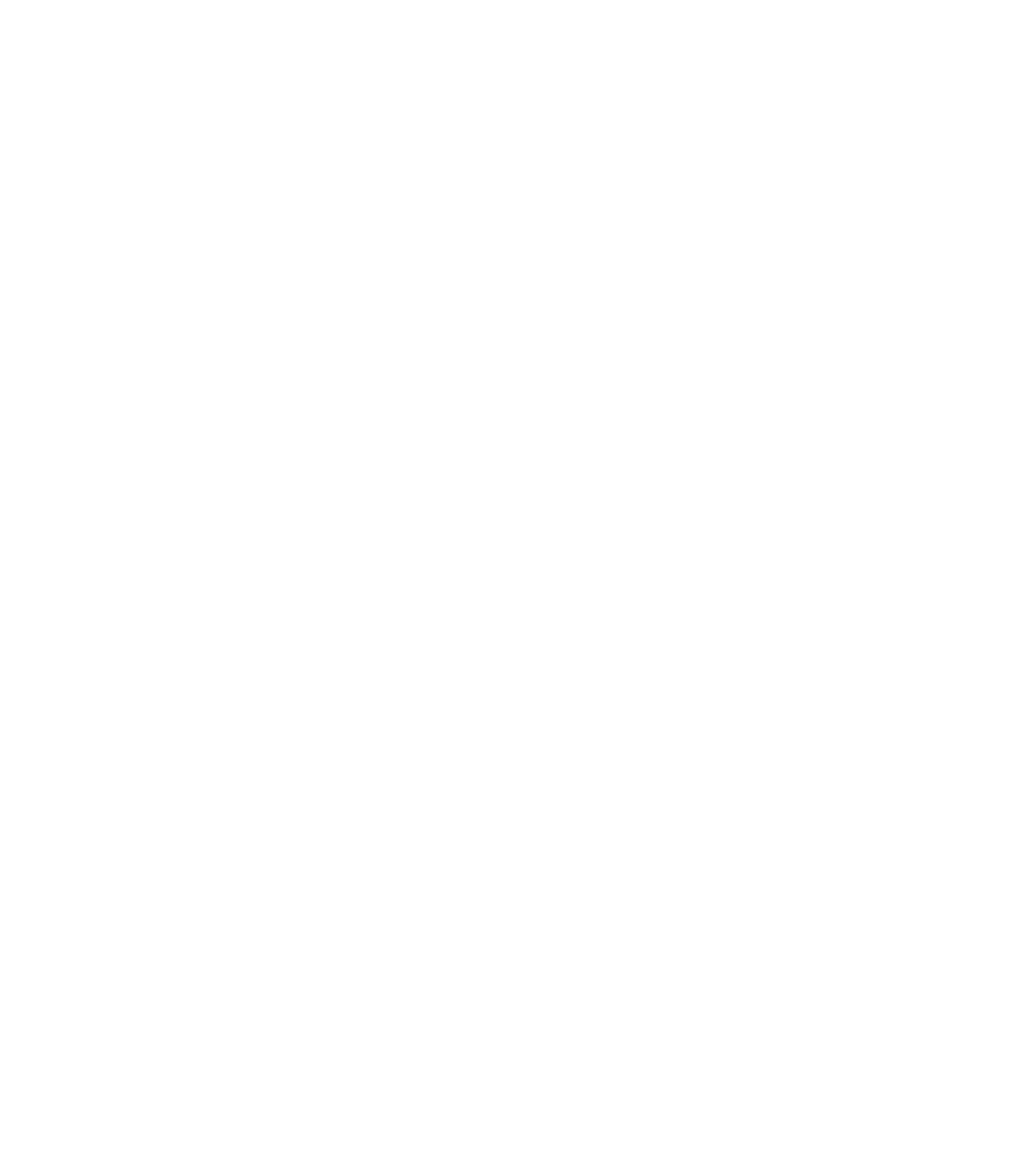
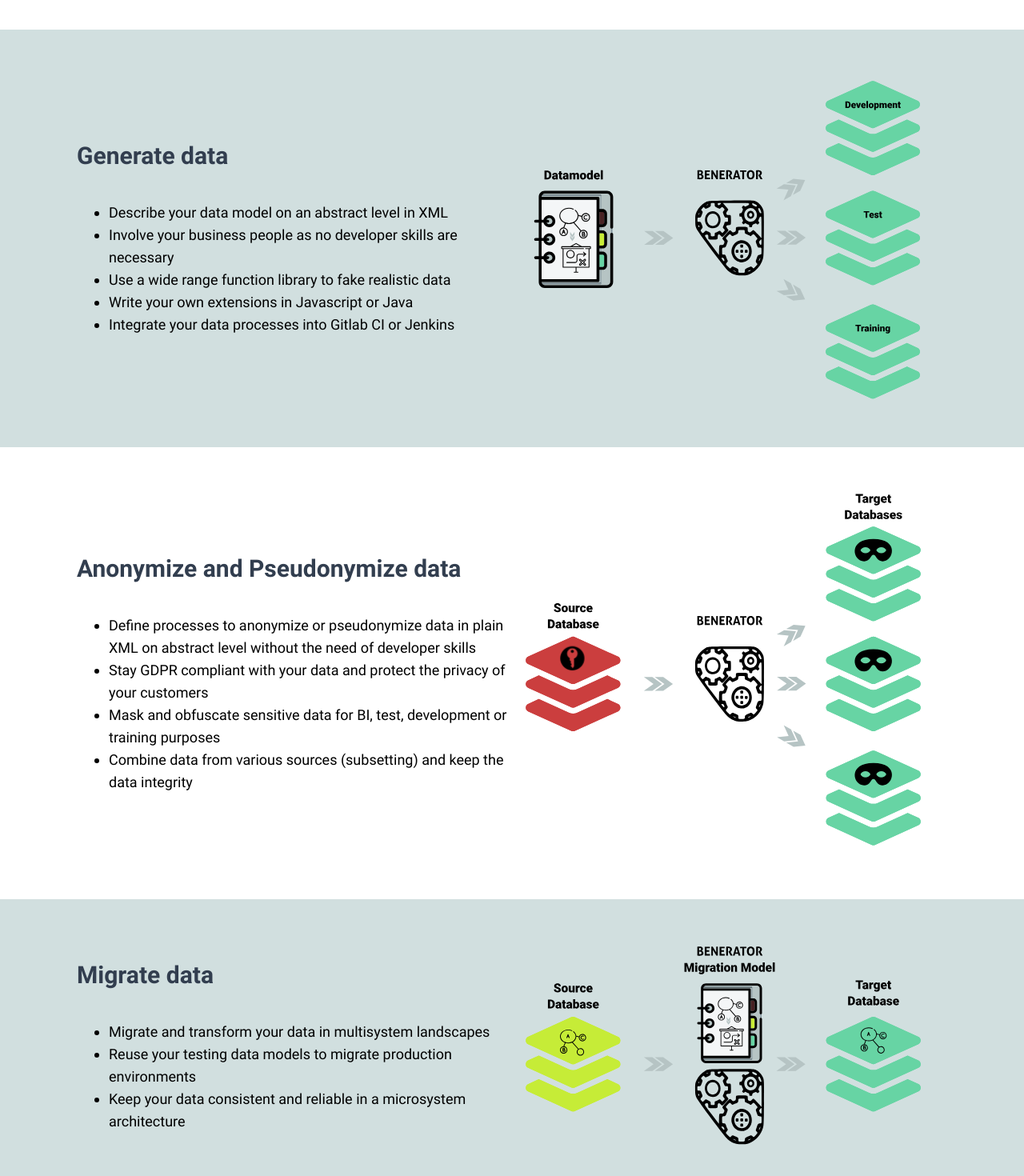
Before and after one commit to nguyenanhhao221/rapiddweller-challenge, a Next.js app: page / in a window 1280 px wide. Shown: the part 730-2200 px from the top of the page at 80% size. Before the commit the page ends 800 px from the top, so only its background shows below. Built offline with nearby package versions, Linux system fonts and the light colour scheme.

Commit message:
styles: restrucutre folder, add function section

```diff
--- /dev/null
+++ b/src/components/FunctionSection.tsx
@@ -0,0 +1,90 @@
+import Image from "next/image";
+import React from "react";
+import Img1 from "../../public/assets/images/product_landing_page/benerator_generate.svg";
+import Img2 from "../../public/assets/images/product_landing_page/benerator_anonymize.svg";
+import Img3 from "../../public/assets/images/product_landing_page/benerator_migrate.svg";
+
+export const FunctionSection = () => {
+  return (
+    <div>
+      {/* Each Item */}
+      <div className="odd:bg-background-light-blue even:bg-white">
+        <div className="wrapper grid grid-cols-1 px-5  py-12 md:grid-cols-2 md:place-items-center lg:px-24">
+          <div>
+            <h2>Generate data</h2>
+            <ol className="mt-10 list-disc pl-10 text-lg">
+              <li>Describe your data model on an abstract level in XML</li>
+              <li>
+                Involve your business people as no developer skills are
+                necessary
+              </li>
+              <li>Use a wide range function library to fake realistic data</li>
+              <li>Write your own extensions in Javascript or Java</li>
+              <li>Integrate your data processes into Gitlab CI or Jenkins</li>
+            </ol>
+          </div>
+          <Image
+            className="h-auto w-full place-self-center object-contain object-center"
+            src={Img1}
+            alt="generate data with benerator"
+          />
+        </div>
+      </div>
+      {/* Each Item */}
+      <div className="odd:bg-background-light-blue even:bg-white">
+        <div className="wrapper grid grid-cols-1 px-5  py-12 md:grid-cols-2 md:place-items-center lg:px-24">
+          <div>
+            <h2>Anonymize and Pseudonymize data</h2>
+            <ol className="mt-10 list-disc pl-10 text-lg">
+              <li>
+                Define processes to anonymize or pseudonymize data in plain XML
+                on abstract level without the need of developer skills
+              </li>
+              <li>
+                Stay GDPR compliant with your data and protect the privacy of
+                your customers
+              </li>
+              <li>
+                Mask and obfuscate sensitive data for BI, test, development or
+                training purposes
+              </li>
+              <li>
+                Combine data from various sources (subsetting) and keep the data
+                integrity
+              </li>
+            </ol>
+          </div>
+          <Image
+            className="h-auto w-full place-self-center object-contain object-center"
+            src={Img2}
+            alt="Anonymize and Pseudonymize data with benerator"
+          />
+        </div>
+      </div>
+      {/* Each Item */}
+      <div className="odd:bg-background-light-blue even:bg-white">
+        <div className="wrapper grid grid-cols-1 px-5  py-12 md:grid-cols-2 md:place-items-center lg:px-24">
+          <div>
+            <h2>Migrate data</h2>
+            <ol className="mt-10 list-disc pl-10 text-lg">
+              <li>Migrate and transform your data in multisystem landscapes</li>
+              <li>
+                Reuse your testing data models to migrate production
+                environments
+              </li>
+              <li>
+                Keep your data consistent and reliable in a microsystem
+                architecture
+              </li>
+            </ol>
+          </div>
+          <Image
+            className="h-auto w-full place-self-center object-contain object-center"
+            src={Img3}
+            alt="Migrate data data with benerator"
+          />
+        </div>
+      </div>
+    </div>
+  );
+};
--- a/src/components/Header.tsx
+++ /dev/null
@@ -1,49 +0,0 @@
-import Link from "next/link";
-import React, { useState } from "react";
-import { Navbar } from "./Navbar";
-import { MenuButton } from "./MenuButton";
-import { LanguageButton } from "./LanguageButton";
-
-export const Header = () => {
-  const [menuOpen, setMenuOpen] = useState<boolean>(false);
-
-  return (
-    <div className="flex items-center justify-between bg-primary p-5">
-      <div className="logo">
-        <Link
-          href="/"
-          className="p-5 font-aller text-[22.4px] text-white xs:text-5xl"
-        >
-          BENERATOR
-        </Link>
-      </div>
-      {/* Mobile Menu */}
-      <div className="block md:hidden">
-        <div
-          className={`fixed left-[20%] top-0 right-0 bottom-0 bg-primary pl-10 pr-5 pt-5 pb-20 ${
-            menuOpen ? `visible` : `invisible`
-          }`}
-        >
-          <div className="flex items-center justify-between">
-            <LanguageButton />
-            <div className="hamburger-menu-button">
-              <MenuButton menuOpen={menuOpen} setMenuOpen={setMenuOpen} />
-            </div>
-          </div>
-          <nav className="mt-20 md:mt-0">
-            <Navbar />
-          </nav>
-        </div>
-        <div className={`pb-2 ${menuOpen ? `hidden` : `block`}`}>
-          <MenuButton menuOpen={menuOpen} setMenuOpen={setMenuOpen} />
-        </div>
-      </div>
-
-      {/* Desktop Menu */}
-      <div className="hidden md:flex md:items-center md:gap-12">
-        <Navbar />
-        <LanguageButton />
-      </div>
-    </div>
-  );
-};
--- /dev/null
+++ b/src/components/Headers/Header.tsx
@@ -0,0 +1,50 @@
+import Link from "next/link";
+import React, { useState } from "react";
+import { Navbar } from "./Navbar";
+import { MenuButton } from "./MenuButton";
+import { LanguageButton } from "./LanguageButton";
+
+export const Header = () => {
+  const [menuOpen, setMenuOpen] = useState<boolean>(false);
+
+  return (
+    <div className="bg-primary p-5">
+      <div className="wrapper flex items-center justify-between">
+        <div className="logo">
+          <Link
+            href="/"
+            className="p-5 font-aller text-[22.4px] text-white xs:text-5xl"
+          >
+            BENERATOR
+          </Link>
+        </div>
+        {/* Mobile Menu */}
+        <div className="block md:hidden">
+          <div
+            className={`fixed left-[20%] top-0 right-0 bottom-0 bg-primary pl-10 pr-5 pt-5 pb-20 ${
+              menuOpen ? `visible` : `invisible`
+            }`}
+          >
+            <div className="flex items-center justify-between">
+              <LanguageButton />
+              <div className="hamburger-menu-button">
+                <MenuButton menuOpen={menuOpen} setMenuOpen={setMenuOpen} />
+              </div>
+            </div>
+            <nav className="mt-20 md:mt-0">
+              <Navbar />
+            </nav>
+          </div>
+          <div className={`pb-2 ${menuOpen ? `hidden` : `block`}`}>
+            <MenuButton menuOpen={menuOpen} setMenuOpen={setMenuOpen} />
+          </div>
+        </div>
+        {/* Desktop Menu */}
+        <div className="hidden md:flex md:items-center md:gap-12">
+          <Navbar />
+          <LanguageButton />
+        </div>
+      </div>
+    </div>
+  );
+};
--- a/src/components/LanguageButton.tsx
+++ b/src/components/Headers/LanguageButton.tsx
@@ -1,5 +1,5 @@
 import React from "react";
-import EngLogo from "../../public/assets/images/en.svg";
+import EngLogo from "../../../public/assets/images/en.svg";
 import Image from "next/image";
 
 export const LanguageButton = () => {
--- a/src/pages/index.tsx
+++ b/src/pages/index.tsx
@@ -1,6 +1,7 @@
 import { type NextPage } from "next";
 import Head from "next/head";
-import { Header } from "../components/Header";
+import { FunctionSection } from "../components/FunctionSection";
+import { Header } from "../components/Headers/Header";
 import { Hero } from "../components/Hero/Hero";
 
 const Home: NextPage = () => {
@@ -9,6 +10,10 @@
       <Head>
         <meta
           name="description"
+          content="Benerator is the smart way to generate, migrate, obfuscate (anonymize / pseudonymize) data for testing based on easy to maintain datamodels."
+        ></meta>
+        <meta
+          property="og:description"
           content="Benerator is the smart way to generate, migrate, obfuscate (anonymize / pseudonymize) data for testing based on easy to maintain datamodels."
         ></meta>
         <link rel="icon" href="/favicon.ico" />
@@ -24,6 +29,9 @@
         <section id="hero">
           <Hero />
         </section>
+        <section id="functions">
+          <FunctionSection />
+        </section>
       </main>
     </>
   );
--- a/src/styles/globals.css
+++ b/src/styles/globals.css
@@ -49,4 +49,13 @@
     font-style: normal;
     font-display: swap;
   }
+  h2 {
+    @apply text-3xl font-bold text-primary;
+  }
 }
+
+@layer utilities {
+  .wrapper {
+    @apply mx-auto max-w-[1300px];
+  }
+}
--- a/tailwind.config.cjs
+++ b/tailwind.config.cjs
@@ -13,6 +13,7 @@
       colors: {
         primary: "#323E4F",
         "hover-green": "#00C6A7",
+        "background-light-blue": "#D1DFDF",
       },
       fontFamily: {
         aller: "allerbold, serif",
```
Also changed, not shown: src/components/Headers/MenuButton.tsx (renamed from src/components/MenuButton.tsx), src/components/Headers/Navbar.tsx (renamed from src/components/Navbar.tsx).
